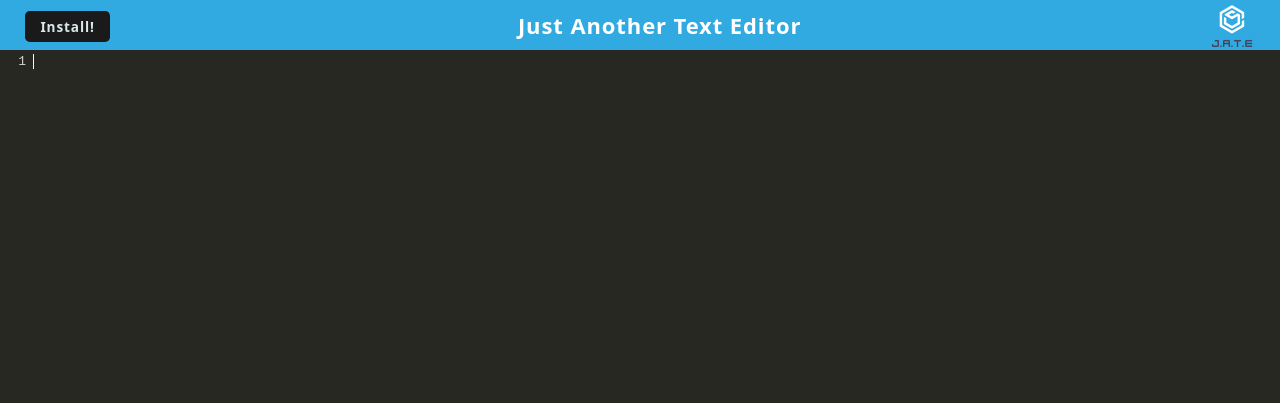
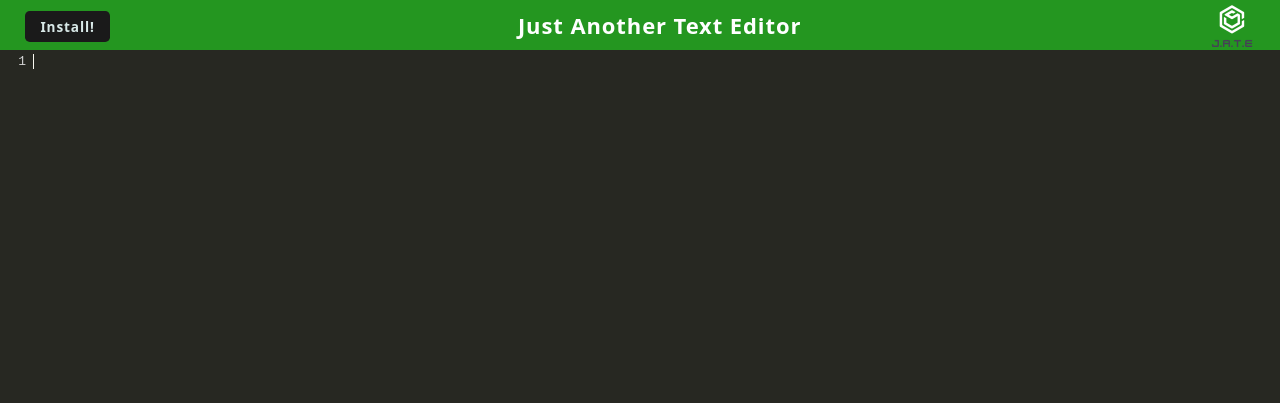
Before and after one commit to waynefenwick/Offline-Text-Editor, a website built with webpack: page client/index.html in a window 1280 px wide. Built offline with nearby package versions, Linux system fonts and the light colour scheme; files whose address does not match are found by name.

```diff
--- a/client/src/css/style.css
+++ b/client/src/css/style.css
@@ -1,6 +1,6 @@
 /* app shell CSS */
 :root {
-  --primary: #31a9e1;
+  --primary: #249620;
   --gray: #ececec;
   --whitesmoke: #f5f5f5;
   --dark: #222;
```
Also changed, not shown: client/dist/assets/icons/icon_128x128.225c312e650131cfe5a2119fd958867e.png (deleted), client/dist/assets/icons/icon_192x192.1efd8d2a5218c9516adb7d6ff7907ac1.png (deleted), client/dist/assets/icons/icon_256x256.873242da1488f53efeaca94de308539e.png (deleted), client/dist/assets/icons/icon_384x384.15214f65c1219e812d779bfcb384494a.png (deleted), client/dist/assets/icons/icon_512x512.3ca11a97eb7d90b61fc3db0f3c5dcdb6.png (deleted), client/dist/assets/icons/icon_96x96.97a96e0fc4eb2a8bec3b8d49d90f1d14.png (deleted), client/dist/editor.bundle.js, client/dist/install.bundle.js, client/dist/main.bundle.js, client/dist/main.css, client/dist/manifest.json, client/dist/sw.js.
